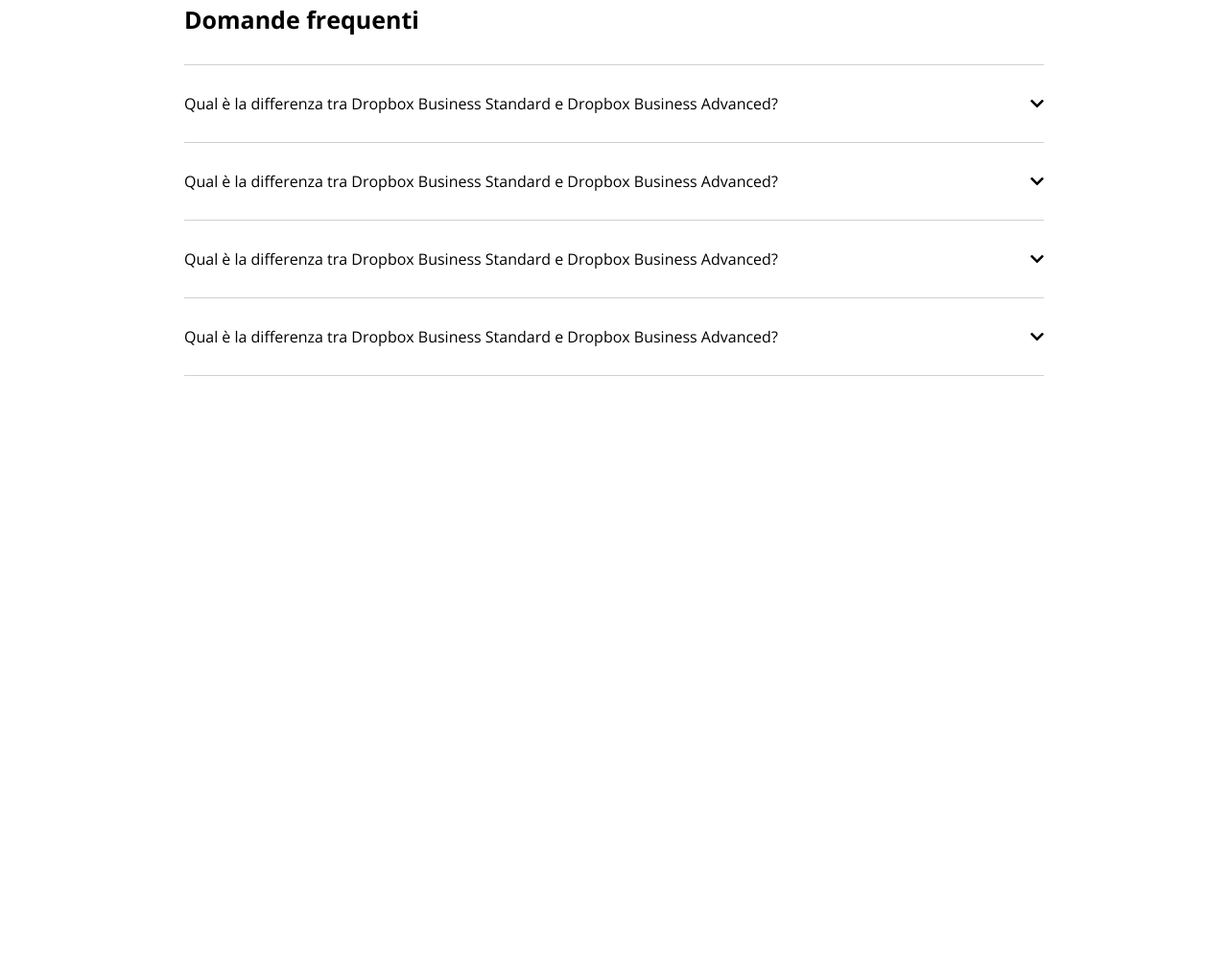
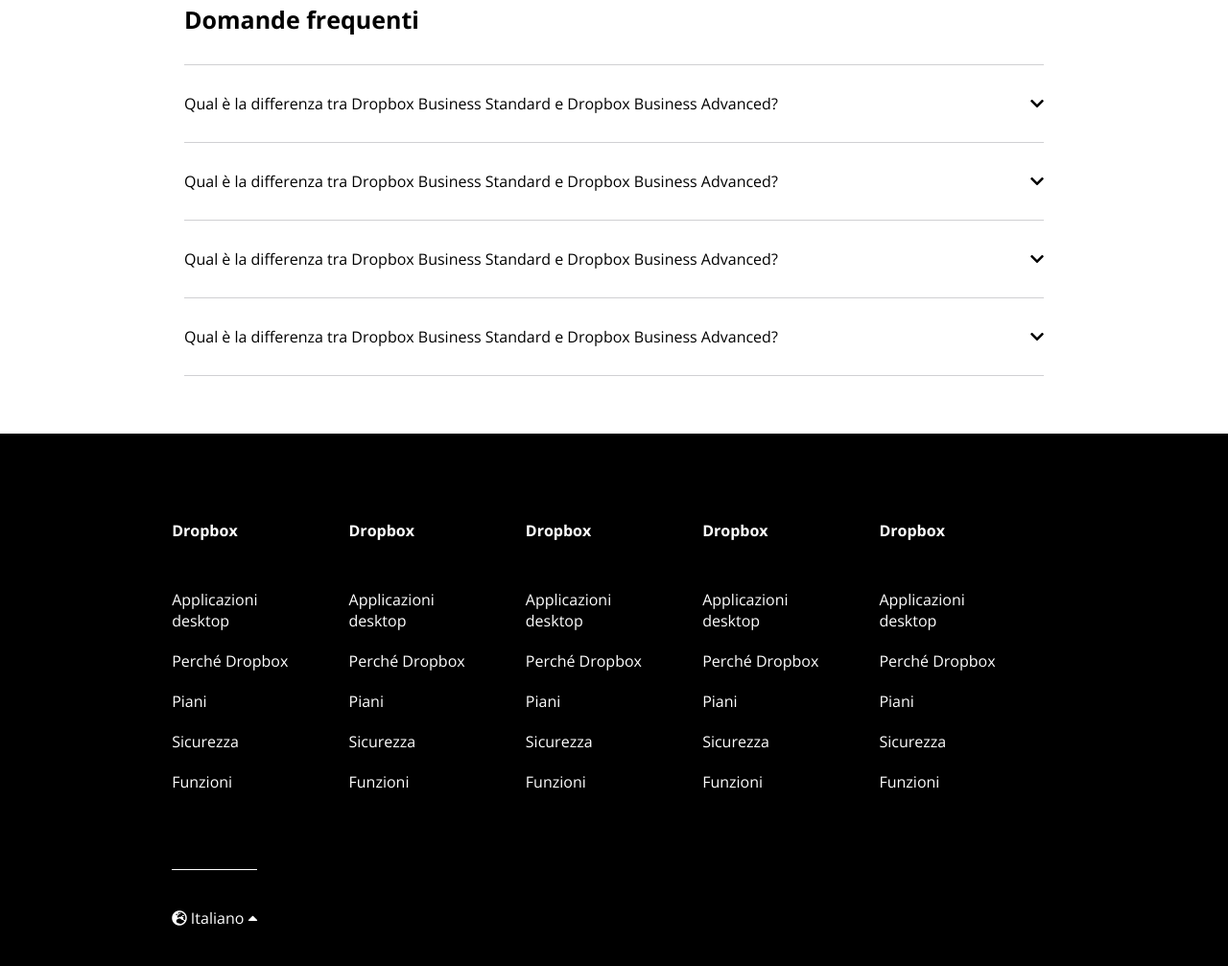
Before and after one commit to Ottavio42/htmlcss-dropbox, a plain HTML site: page index.html in a window 1280 px wide. Shown: the part 5069-6076 px from the top of the page at 96% size. Before the commit the page ends 5521 px from the top, so only its background shows below. Drawn offline with nearby package versions, Linux system fonts and the light colour scheme.

Commit message:
Fine-footer

```diff
--- a/css/style.css
+++ b/css/style.css
@@ -387,3 +387,21 @@ main div h2{
     text-align: right;
     float: right;
 }
+footer{
+    background-color: #000000;
+    color: #ffffff;
+}
+.col-footer{
+    width: calc(20% - 5%);
+    margin-right: 5%;
+    float: left;
+}
+.col-footer ul{
+    list-style: none;
+}
+.piè-di-pagina{
+    line-height: 100px;
+    vertical-align: middle;
+    border-top: 1px solid #ffffff;
+    display: inline-block;
+}
--- a/index.html
+++ b/index.html
@@ -320,7 +320,67 @@
                 </div>
             </section>
             <footer>
-
+                <div class="center-container">
+                    <div class="corpo-colonna clearfix">
+                        <div class="col-footer">
+                            <h4>Dropbox</h4>
+                            <ul>
+                                <li>Applicazioni desktop</li>
+                                <li>Perché Dropbox</li>
+                                <li>Piani</li>
+                                <li>Sicurezza</li>
+                                <li>Funzioni</li>
+                            </ul>
+                        </div>
+                        <div class="col-footer">
+                            <h4>Dropbox</h4>
+                            <ul>
+                                <li>Applicazioni desktop</li>
+                                <li>Perché Dropbox</li>
+                                <li>Piani</li>
+                                <li>Sicurezza</li>
+                                <li>Funzioni</li>
+                            </ul>
+                        </div>
+                        <div class="col-footer">
+                            <h4>Dropbox</h4>
+                            <ul>
+                                <li>Applicazioni desktop</li>
+                                <li>Perché Dropbox</li>
+                                <li>Piani</li>
+                                <li>Sicurezza</li>
+                                <li>Funzioni</li>
+                            </ul>
+                        </div>
+                        <div class="col-footer">
+                            <h4>Dropbox</h4>
+                            <ul>
+                                <li>Applicazioni desktop</li>
+                                <li>Perché Dropbox</li>
+                                <li>Piani</li>
+                                <li>Sicurezza</li>
+                                <li>Funzioni</li>
+                            </ul>
+                        </div>
+                        <div class="col-footer">
+                            <h4>Dropbox</h4>
+                            <ul>
+                                <li>Applicazioni desktop</li>
+                                <li>Perché Dropbox</li>
+                                <li>Piani</li>
+                                <li>Sicurezza</li>
+                                <li>Funzioni</li>
+                            </ul>
+                        </div>
+                    </div>
+                </div>
+                <div class="center-container">
+                    <div class="corpo-colonna">
+                        <div class="piè-di-pagina">
+                            <i class="fas fa-globe-europe"></i> Italiano <i class="fas fa-caret-up"></i>
+                        </div>
+                    </div>
+                </div>
             </footer>
 
 
```
